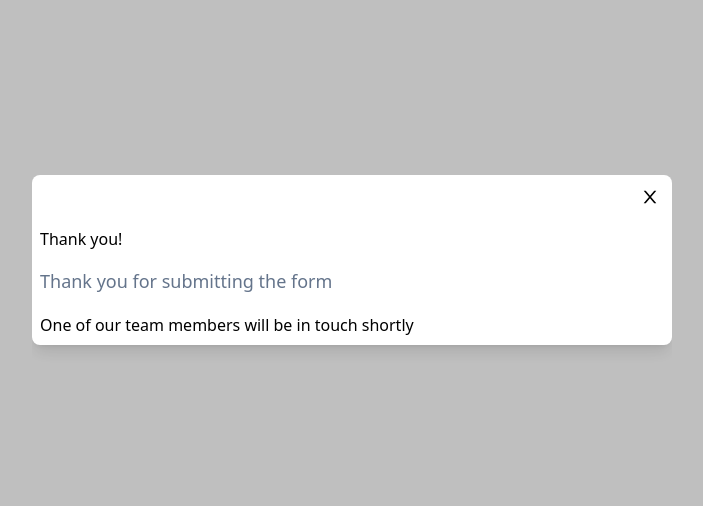
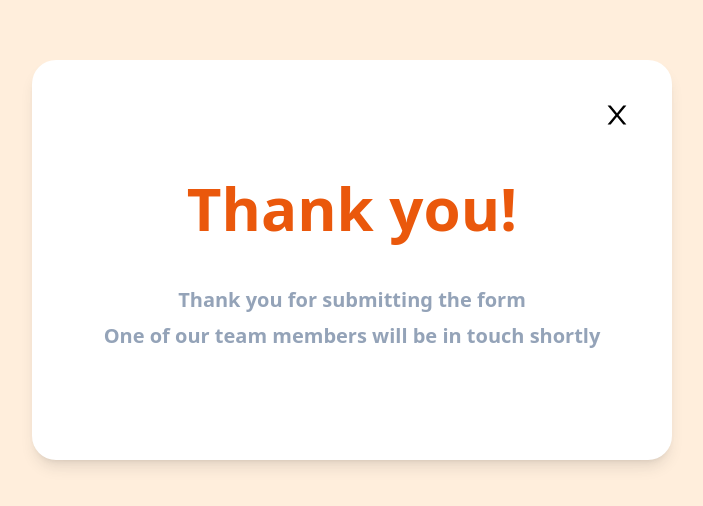
Before and after one commit to abhipshapatro/Registration, a React (Create React App) app: page /modal in a window 1280 px wide. Shown: the part 140-646 px from the top of the page, without its empty margins (288-991 px from the left). Built offline with nearby package versions, Linux system fonts and the light colour scheme.

Commit message:
feat: modal updated

```diff
--- a/src/screens/Screen3.jsx
+++ b/src/screens/Screen3.jsx
@@ -1,34 +1,33 @@
 import React, { useState } from "react";
 import { AiOutlineClose } from "react-icons/ai";
+
 const Screen3 = () => {
   const [showModal, setShowModal] = useState(true);
+  const handleModalOnClick = () => {
+    setShowModal(false)
+
+  }
   return (
     <>
-      {showModal ? (
-        <>
-          <div className=" w-1/2 h-full mx-auto justify-center items-center flex overflow-x-hidden overflow-y-auto fixed inset-0 z-50 outline-none focus:outline-none">
+      <div className=" w-full h-full mx-auto justify-center items-center flex overflow-x-hidden overflow-y-auto fixed inset-0 z-50 outline-none focus:outline-none ">
         {/*content*/}
-            <div className="border-0 rounded-lg shadow-lg relative flex flex-col w-full bg-white outline-none focus:outline-none">
+        <div className="w-[50vw] h-[50vh] border-0 rounded-3xl shadow-lg relative flex flex-col  bg-white outline-none focus:outline-none">
 
-              <div onClick={() => setShowModal(false)} className="flex ml-auto p-3 cursor-pointer">
-                <AiOutlineClose className="text-black text-xl" />
+          <div className="flex ml-auto px-10 py-10 cursor-pointer">
+            <AiOutlineClose onClick={handleModalOnClick} size={30}  className="text-black text-xl" />
           </div>
 
-
           {/*body*/}
-              <div className="relative p-2 flex-auto">
-                <h1>Thank you!</h1>
-                <p className="my-4 text-slate-500 text-lg leading-relaxed">
+          <div className="relative p-2 flex flex-col items-center justify-center">
+            <h1 className="text-6xl flex mx-auto items-center justify-center text-orange-600 font-extrabold">Thank you!</h1>
+            <p className="mt-12 text-xl flex items-center justify-center text-slate-400 font-semibold">
               Thank you for submitting the form
             </p>
-                <p>One of our team members  will be in touch shortly</p>
-              </div>
-
+            <p className=" mt-2 text-xl flex items-center justify-center text-slate-400 font-semibold">One of our team members  will be in touch shortly</p>
           </div>
         </div>
-          <div className="opacity-25 fixed inset-0 z-40 bg-black"></div>
-        </>
-      ) : null}
+      </div>
+      <div className="bg-opacity-25 fixed inset-0 z-40 bg-orange-300"></div>
     </>
   );
 };
```
Lines whose indentation alone changed are shown as unchanged.
